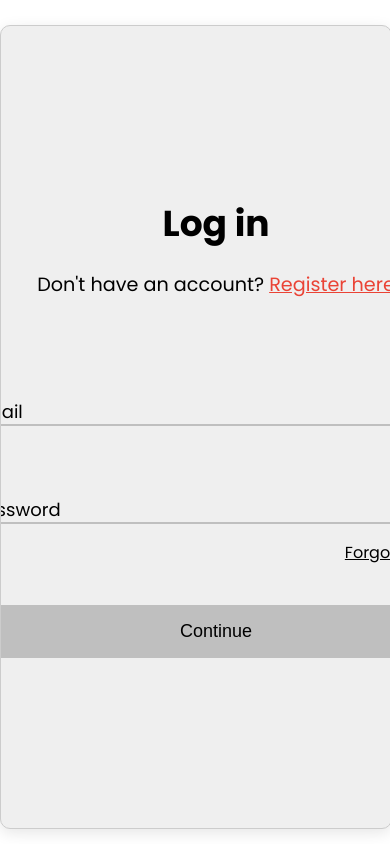
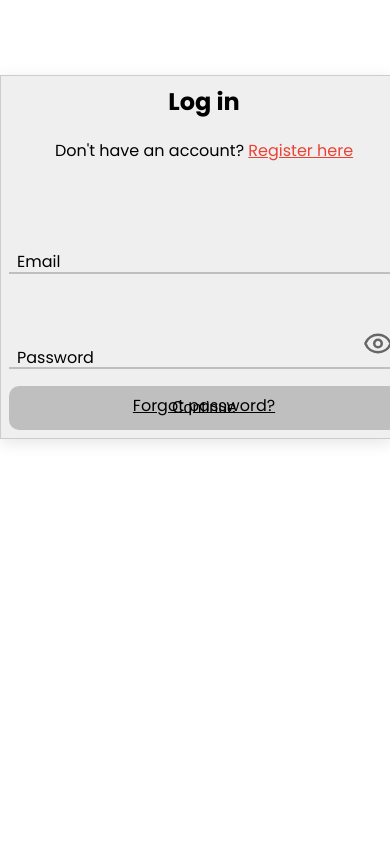
Before and after one commit to joelarapi/Interio-Front-End, a React (Vite) app: page /login in a window 390 px wide. Built offline with nearby package versions, Linux system fonts and the light colour scheme; a web font is replaced by a local one; what aws-amplify would draw is missing.

Commit message:
login/signup v4

```diff
--- a/src/Components/Login.module.css
+++ b/src/Components/Login.module.css
@@ -1,31 +1,37 @@
-.outerContainer{
+/* src/Components/Login.module.css */
+
+.outerContainer {
     display: flex;
+    position: absolute;
     overflow: hidden;
     justify-content: center;
     align-items: center;
-    height: 100vh;
+    min-height: 100vh;
     background-color: #ffffff;
+    padding: 1rem;
 }
 
-.container{
+.container {
+    position: relative;
     display: flex;
     justify-content: center;
     align-items: center;
     width: 100%;
-    max-width:1400px;
-    height: 95vh;
-    margin:-50px auto   ;
+    max-width: 1400px;
+    min-height: 600px;
+    max-height: 95vh;
+    margin: -3rem auto;
     border: 1px solid #ccc;
     border-radius: 10px;
     overflow: hidden;
     background-color: #EFEFEF;
     box-shadow: 0 4px 15px rgba(0, 0, 0, 0.1);
-
 }
 
-.imageContainer{
-    width: 100%;
-    height: 100vh;
+.imageContainer {
+    position: relative;
+    width: 50%;
+    min-height: 100vh;
     display: flex;
     align-items: center;
     justify-content: center;
@@ -41,49 +47,47 @@
     background-image: url('/public/signup.png');
 }
 
-.image{
+.image {
     width: 100%;
     height: 100%;
     object-fit: cover;
 }
 
-.formContainer{
+.formContainer {
     position: relative;
-    width: 100%;
+    width: 50%;
     max-width: 880px;
     margin: 0;
     padding: 0;
     transition: opacity 0.5s ease-in-out;
 }
 
-.formWrapper{
+.formWrapper {
     width: 100%;
     padding: 20px;
 }
 
-.title{
+.title {
     font-size: 2.25rem;
     margin: 0;
     margin-bottom: 19px;
     text-align: center;
     font-family: Poppins, sans-serif;
     font-weight: 700;
+    z-index: 100;
 }
 
-.registerText{
+.registerText {
     font-size: 1.2rem;
     margin-bottom: 2.8rem;
     text-align: center;
-
 }
 
-.registerText span{
+.registerText span {
     text-decoration: underline;
     cursor: pointer;
     color: #EA4335;
 }
-
-
 
 .form {
     display: flex;
@@ -94,27 +98,28 @@
     margin-top: 30px;
 }
 
-.login{
+.login {
     gap: 3rem;
 }
-
 
 .inputGroup {
     display: flex;
     flex-direction: column;
-    width: 500px;
+    width: 100%;
+    max-width: 500px;
     background-color: #EFEFEF;
 }
 
-.inputGroupClient{
+.inputGroupClient {
     display: flex;
     flex-direction: row;
-    width: 500px;
+    width: 100%;
+    max-width: 500px;
     background-color: #EFEFEF;
     gap: 3rem;
 }
 
-.labelWrapper{
+.labelWrapper {
     position: relative;
     margin-top: 1.5rem;
 }
@@ -129,7 +134,7 @@
     font-size: 18px;
 }
 
-.labelFocused{
+.labelFocused {
     top: -0.5rem;
     font-size: 14px;
     color: #000000;
@@ -146,7 +151,7 @@
     margin-top: 1rem;
 }
 
-.input.filled{
+.input.filled {
     border-bottom: 2px solid #EA4335;
 }
 
@@ -166,7 +171,8 @@
 }
 
 .submitButton {
-    width: 500px;
+    width: 100%;
+    max-width: 500px;
     padding: 1rem;
     margin-top: 3.063rem;
     background-color: #00000033;
@@ -179,27 +185,27 @@
     font-weight: 400;
 }
 
-.loginButton{
+.loginButton {
     margin-top: -3.5rem;
 }
 
-.submitButton.active{
+.submitButton.active {
     background-color: #EA4335;
     cursor: pointer;
     color: white;
 }
 
-.input:focus{
+.input:focus {
     outline: none;
     border-bottom: 2px solid #EA4335;
 }
 
-.submitButton.active:hover{
+.submitButton.active:hover {
     transform: scale(1.03);
     box-shadow: 0 2px 10px rgba(0, 0, 0, 0.2);
 }
 
-.forgotPassword{
+.forgotPassword {
     position: relative;
     right: -200px;
     text-align: right;
@@ -211,14 +217,14 @@
     cursor: pointer;
 }
 
-.type{
+.type {
     display: flex;
     justify-content: space-between;
     gap: 1.381rem;
     margin-bottom: 1.5rem;
 }
 
-.typeItem{
+.typeItem {
     width: 150px;
     display: flex;
     flex-direction: row;
@@ -228,43 +234,41 @@
     background-color: #ffffff;
 }
 
-.typeItem img{
+.typeItem img {
     background: white;
 }
 
-.typeItem span{
+.typeItem span {
     font-family: Poppins, sans-serif;
     font-size: 1.25rem;
     font-weight: 400;
     line-height: 1.391rem;
 }
 
-.left{
+.left {
     text-align: center;
     color: #000000;
     margin-top: 0.5rem;
     margin-left: 0;
 }
 
-.right{
+.right {
     text-align: center;
     color: #000000;
     margin-top: 0.5rem;
     margin-left: 0.8rem;
 }
 
-
-.selected{
+.selected {
     border: 0.1rem solid #EA4335;
     color: white;
 }
-
 
 .hidden {
     display: none;
 }
 
-.resendButton{
+.resendButton {
     position: relative;
     margin-top: 1rem;
     font-size: 1rem;
@@ -277,11 +281,88 @@
     cursor: pointer;
 }
 
-.logo{
-    position: relative;
+.logo {
+    position: absolute;
+    top: 10px;
+    left: 10px;
+    margin: 20px;
     z-index: 100;
-    display: flex;
-    margin-top: -45rem;
-    margin-left: -28rem;
+}
 
+@media screen and (max-width: 1024px) {
+    .imageContainer {
+        display: none;
+    }
+
+    .formContainer {
+        width: 100%;
+    }
+
+    .container {
+        margin: 0.5rem;
+        min-height: auto;
+    }
 }
+
+@media screen and (max-width: 768px) {
+    .inputGroupClient {
+        flex-direction: column;
+        gap: 1rem;
+    }
+
+    .type {
+        flex-direction: column;
+    }
+
+    .formWrapper {
+        padding: 0.5rem;
+    }
+
+    .title {
+        font-size: 1.8rem;
+    }
+
+    .registerText {
+        font-size: 1rem;
+        margin-bottom: 2rem;
+    }
+
+    .forgotPassword {
+        position: static;
+        text-align: right;
+        margin: 0.5rem 0;
+    }
+
+    .resendButton {
+        position: static;
+        margin: 1rem 0;
+    }
+}
+
+@media screen and (max-width: 480px) {
+    .outerContainer {
+        padding: 0.5rem;
+    }
+
+    .container {
+        border-radius: 0;
+        margin: 0;
+    }
+
+    .title {
+        font-size: 1.5rem;
+    }
+
+    .input {
+        font-size: 1rem;
+    }
+
+    .label {
+        font-size: 16px;
+    }
+
+    .submitButton {
+        padding: 0.8rem;
+        font-size: 16px;
+    }
+}
```
